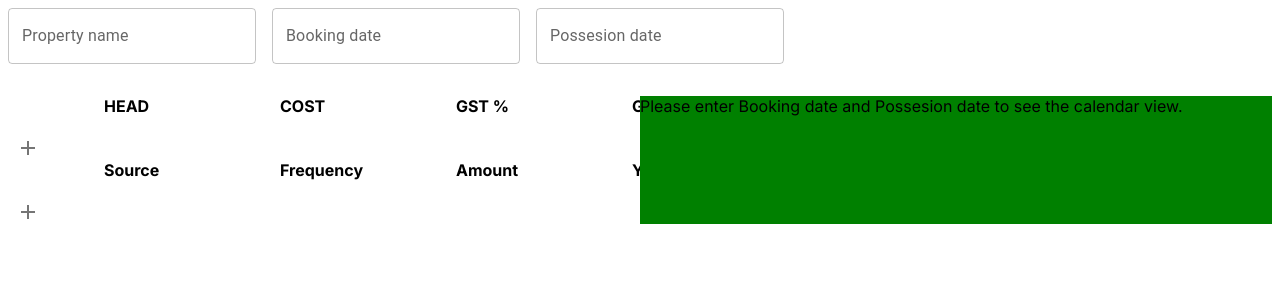
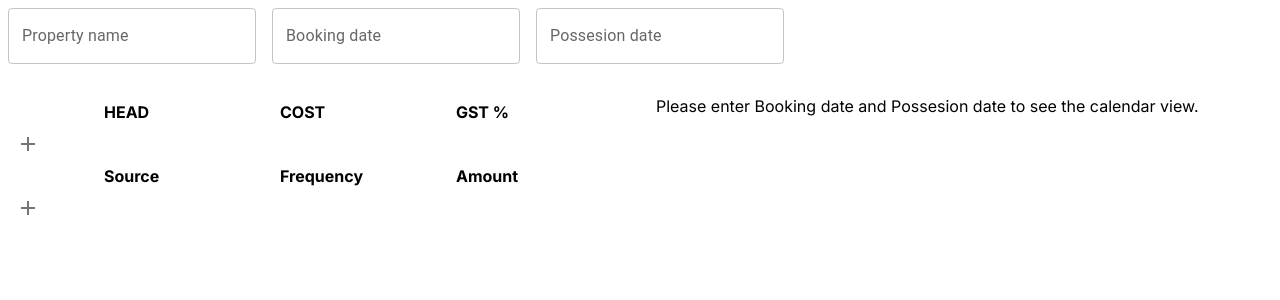
Before and after one commit to gargsahil93/devil, a Next.js app: page /cashflow in a window 1280 px wide. Shown: the top 300 px of the page. Built offline with nearby package versions, Linux system fonts and the light colour scheme.

Commit message:
minor fixes

```diff
--- a/src/app/cashflow/funds/fundHead/FundHead.tsx
+++ b/src/app/cashflow/funds/fundHead/FundHead.tsx
@@ -37,7 +37,7 @@ export default function FundHead({ fund }: { fund: FundType }) {
 
   return (
     <div className="gridRow">
-      <span className="rowCell quickActions">
+      <span className="gridCol quickActions">
         <IconButton
           aria-label="Delete Cost Head"
           onClick={() => dispatch(deleteFund({ id: fund.id }))}
--- a/src/app/cashflow/grid/grid.scss
+++ b/src/app/cashflow/grid/grid.scss
@@ -2,6 +2,7 @@
   width: 100%;
   display: grid;
   grid-template-columns: 1fr 1fr;
+  column-gap: 2rem;
 
   .cost {
     grid-column-start: 1;
@@ -31,7 +32,7 @@
     display: grid;
     overflow-x: scroll;
     overflow-y: hidden;
-    background-color: green;
+    align-content: baseline;
   }
 
   .gridRow {
@@ -43,8 +44,8 @@
   }
 
   .gridCol {
-    height: 100%;
     min-width: 10rem;
+    overflow: hidden;
   }
 
   .headerRow {
```
